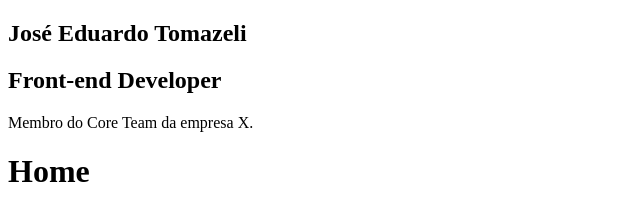
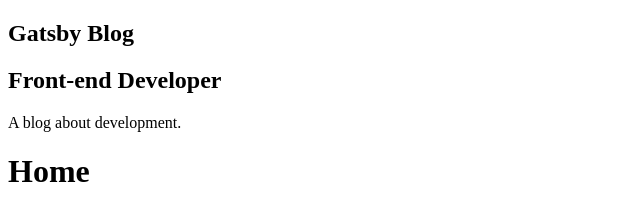
Before and after one commit to joseeduardotomazeli/gatsby-blog, a Gatsby site: page / in a window 1280 px wide. Shown: the whole page, without its empty margins (0-640 px from the left). Built offline with nearby package versions, Linux system fonts and the light colour scheme; Gatsby itself is replaced by a stand-in of ours.

Commit message:
feat: add profile query

```diff
--- a/gatsby-config.js
+++ b/gatsby-config.js
@@ -1,6 +1,7 @@
 module.exports = {
   siteMetadata: {
     title: `Gatsby Blog`,
+    position: "Front-end Developer",
     description: `A blog about development.`,
     author: `@gatsbyblog`,
   },
--- a/src/components/Profile/index.js
+++ b/src/components/Profile/index.js
@@ -1,11 +1,30 @@
 import React from "react"
+import { useStaticQuery, graphql } from "gatsby"
 
-const Profile = () => (
-  <div className="Profile-wrapper">
-    <h1>José Eduardo Tomazeli</h1>
-    <h2>Front-end Developer</h2>
-    <p>Membro do Core Team da empresa X.</p>
-  </div>
-)
+const Profile = () => {
+  const query = useStaticQuery(graphql`
+    query Query {
+      site {
+        siteMetadata {
+          title
+          position
+          description
+        }
+      }
+    }
+  `)
+
+  const {
+    site: { siteMetadata },
+  } = query
+
+  return (
+    <div className="Profile-wrapper">
+      <h1>{siteMetadata.title}</h1>
+      <h2>{siteMetadata.position}</h2>
+      <p>{siteMetadata.description}</p>
+    </div>
+  )
+}
 
 export default Profile
```
